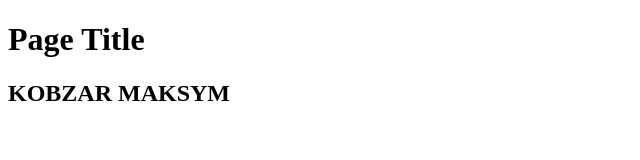
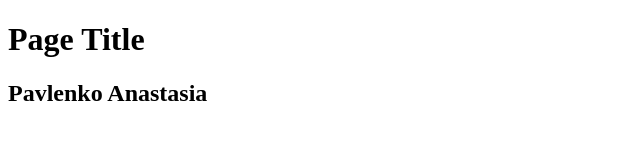
Before and after one commit to PavlenkoAnastasiia/git, a website: page index.html in a window 1280 px wide. Shown: the whole page, without its empty margins (0-640 px from the left). Drawn offline with Linux system fonts and the light colour scheme.

Commit message:
Update index.html

```diff
--- a/index.html
+++ b/index.html
@@ -9,7 +9,7 @@
 
 <body>
    <h1>Page Title</h1>
-   <h2>KOBZAR MAKSYM</h2>
+   <h2>Pavlenko Anastasia</h2>
 </body>
 
 
```
